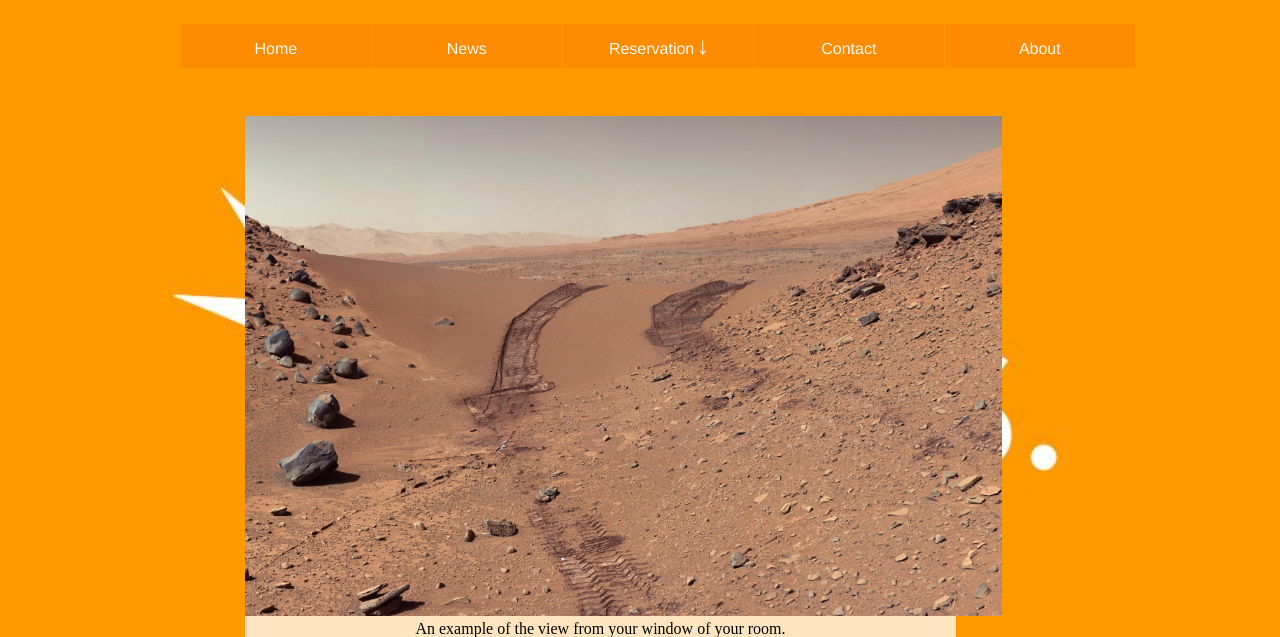
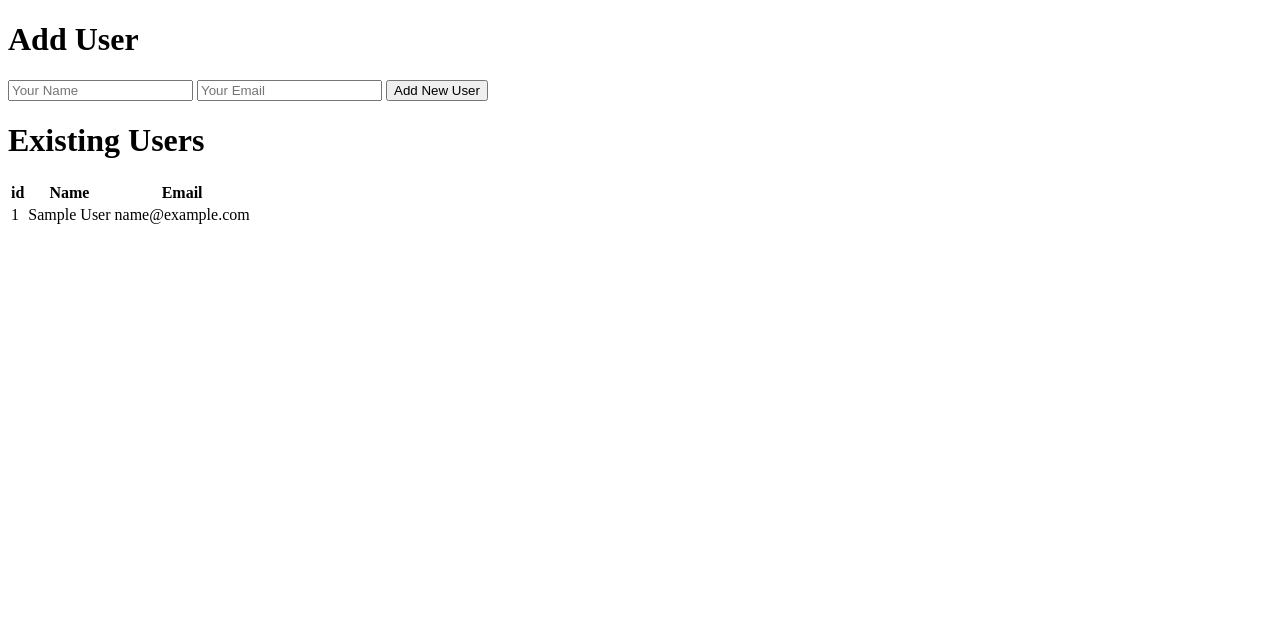
Before and after one commit to Austinthemighty/M.A.R.S, a PHP site: a page that, after the commit, uses Brandons Examples/index.php in a window 1280 px wide. Shown: the top 637 px of the page. Run offline with PHP 8.4, Linux system fonts and the light colour scheme; tables that the repository leaves empty or names only in its code hold one stand-in row (values such as "Sample post"); some libraries are stand-ins or nearby versions.

Commit message:
worked on php and mySQL data inerrgration

```diff
--- /dev/null
+++ b/Brandons Examples/connect.php
@@ -0,0 +1,7 @@
+<?php
+try {
+    $dbh = new PDO('mysql:host=localhost;dbname=reservation', 'root', 'root');
+} catch (PDOException $e) {
+    print "Error!: " . $e->getMessage() . "<br/>";
+    die();
+}
--- /dev/null
+++ b/Brandons Examples/index.php
@@ -0,0 +1,113 @@
+<?php
+require_once('connect.php');
+$error = false;
+$success = false;
+
+if(@$_POST['addUser']){
+    /**
+     * New user was submitted. Make sure name and email are present!
+     */
+    if(!$_POST['email']){
+        $error .= '<p>Email is a required field!</p>';
+    }
+
+    if(!$_POST['name']){
+        $error .= '<p>Name is a required field!</p>';
+    }
+
+    /**
+     * If we're here...all is well. Process the insert
+     */
+    $stmt = $dbh->prepare('INSERT INTO users (name, email) VALUES (:name, :email)');
+    $result = $stmt->execute(
+        array(
+            'name'=>$_POST['name'],
+            'email'=>$_POST['email']
+        )
+    );
+
+    if($result){
+        $success = "User " . $_POST['email'] . " was successfully saved.";
+    }else{
+        $success = "There was an error saving " . $_POST['email'];
+    }
+}
+
+/**
+ * We'll always want to pull the users to show them in the table
+ */
+$stmt = $dbh->prepare('SELECT * FROM users');
+$stmt->execute();
+$users = $stmt->fetchAll();
+?>
+
+<!DOCTYPE html>
+<html>
+<head>
+    <meta charset="UTF-8">
+    <title>Add User</title>
+</head>
+
+<body>
+    <div class="error">
+        <?php
+        if($error){
+            echo $error;
+            echo '<br /><br />';
+        }
+        ?>
+    </div>
+
+    <div class="success">
+        <?php
+        if($success){
+            echo $success;
+            echo '<br /><br />';
+        }
+        ?>
+    </div>
+
+    <h1>Add User</h1>
+
+    <form name="addUser" method="post">
+        <input name="name" placeholder="Your Name" />
+        <input name="email" placeholder="Your Email" />
+        <button type="submit" name="addUser" value="1">Add New User</button>
+    </form>
+
+    <h1>Existing Users</h1>
+
+    <?php
+    if($users && count($users)){
+    ?>
+    <table>
+        <thead>
+            <tr>
+                <th>id</th>
+                <th>Name</th>
+                <th>Email</th>
+            </tr>
+        </thead>
+        <tbody>
+            <?php
+            foreach($users as $user){
+                ?>
+                <tr>
+                    <td><?php echo $user['id']?></td>
+                    <td><?php echo $user['name']?></td>
+                    <td><?php echo $user['email']?></td>
+                </tr>
+                <?php
+            }
+            ?>
+        </tbody>
+    </table>
+    <?php
+    }else{
+        echo "There are no users in this system.";
+    }
+    ?>
+
+</body>
+
+</html>
--- a/Mars_Reservation.php
+++ b/Mars_Reservation.php
@@ -36,7 +36,9 @@
 </div>
 <br>
 <br>
+<center>
 
+</center>
 
 </div></div>
 </body>
```
Also changed, not shown: images/loginCSS.css (added, +177 -0 lines), login.php (+2 -179 lines), Reservations example code/Book a Flight _ Flight Search _ United Airlines_files/unitedBookFlight2.html (renamed from unitedBookFlight2.html).
